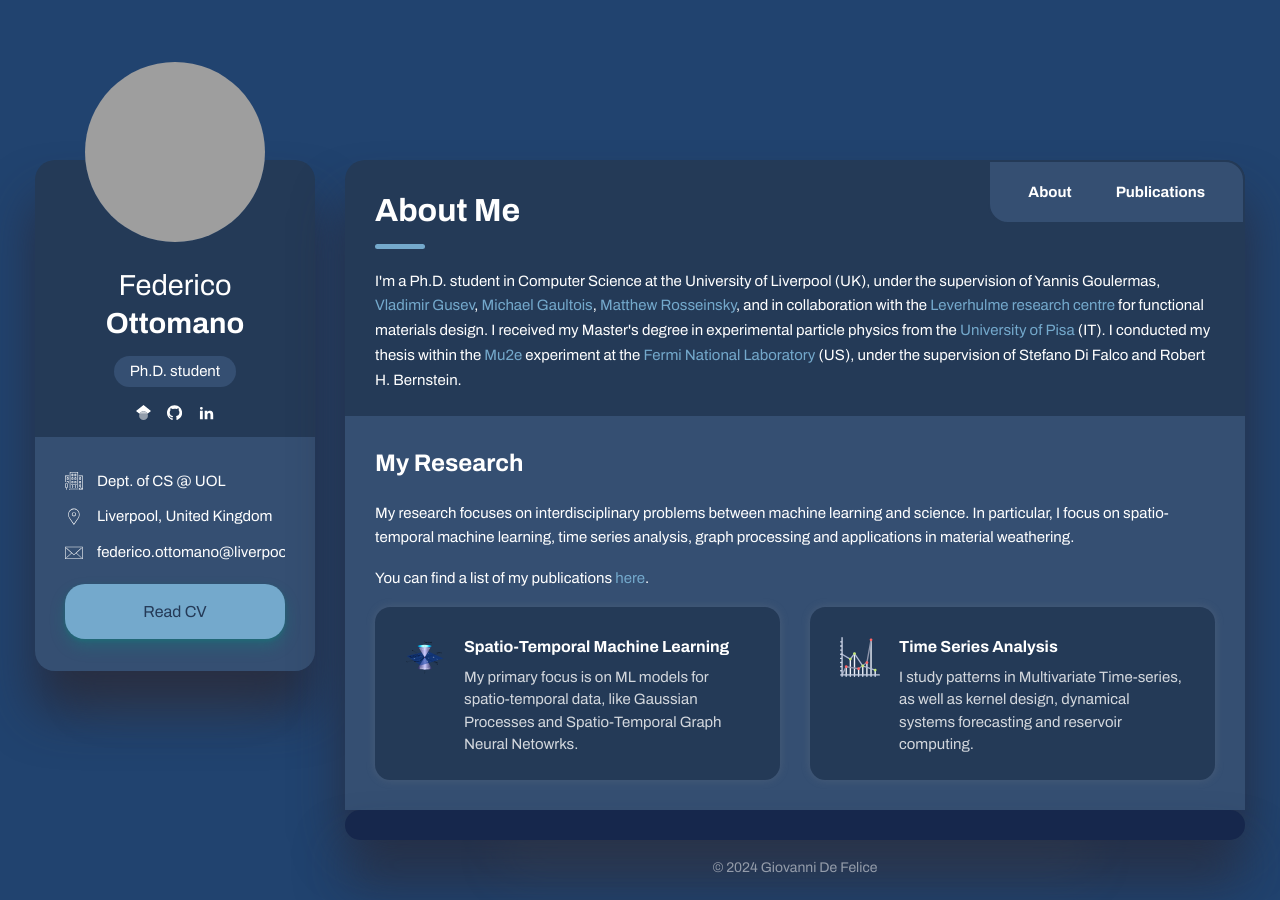
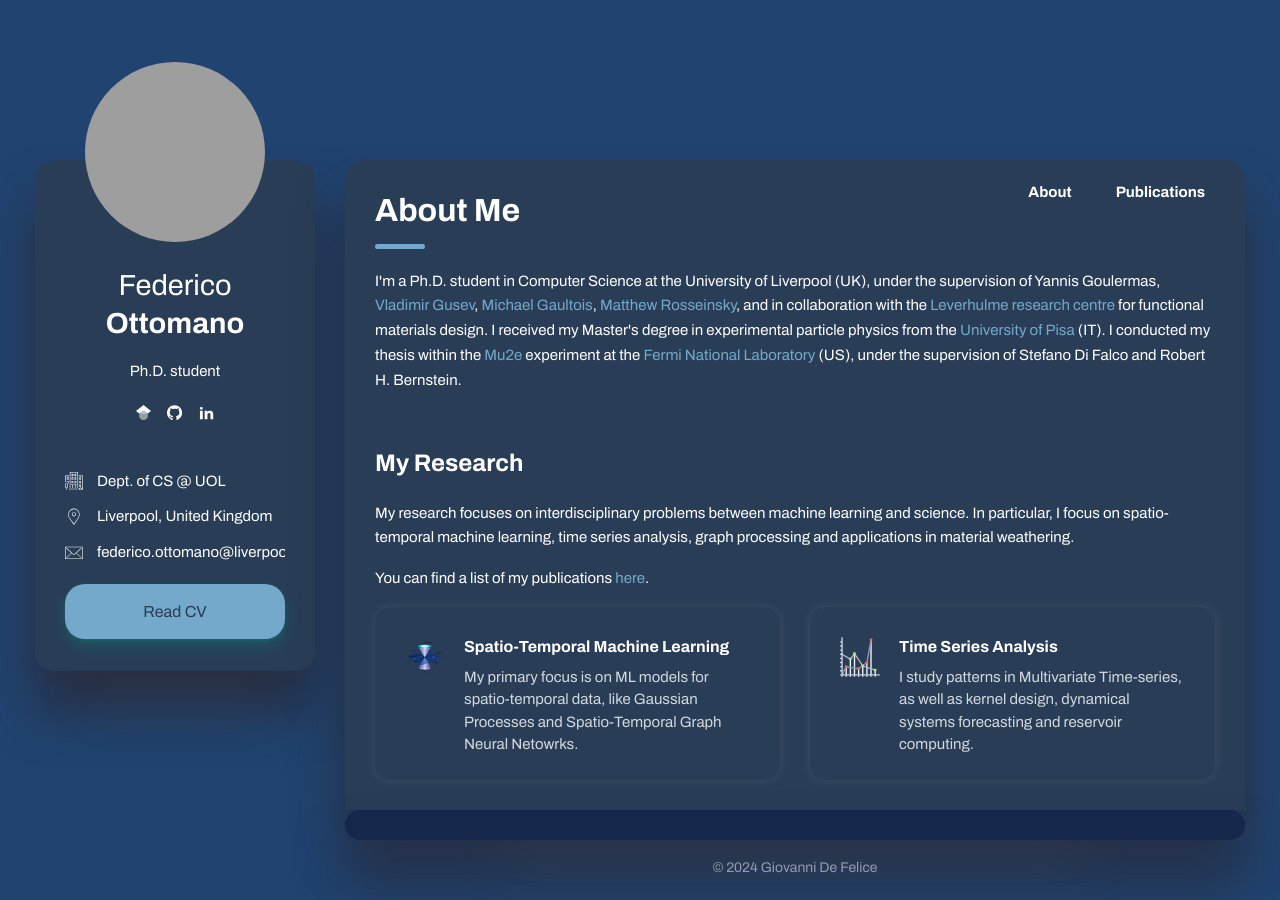
Before and after one commit to fedeotto/fedeotto.github.io, a Jekyll site: the page built from index.html, in a window 1280 px wide. Built offline with Jekyll 4.4.1, drawn with Linux system fonts in a browser that asks for light colours.

Commit message:
changed color

```diff
--- a/assets/styles/style.css
+++ b/assets/styles/style.css
@@ -12,7 +12,7 @@
 }
 
 :root {
-    --white: #243a57;
+    --white: #293d57;
     /* fonts */
     --body-font: "Archivo", sans-serif;
     --heading-font: "Archivo", sans-serif;
@@ -25,7 +25,7 @@
     --text-color-on-primary: var(--white);
     --background-color: #21436f;
     --tab-background-color: var(--white);
-    --box-background-color: #354f72;
+    --box-background-color: #293d57;
 }
 
 html {
```
